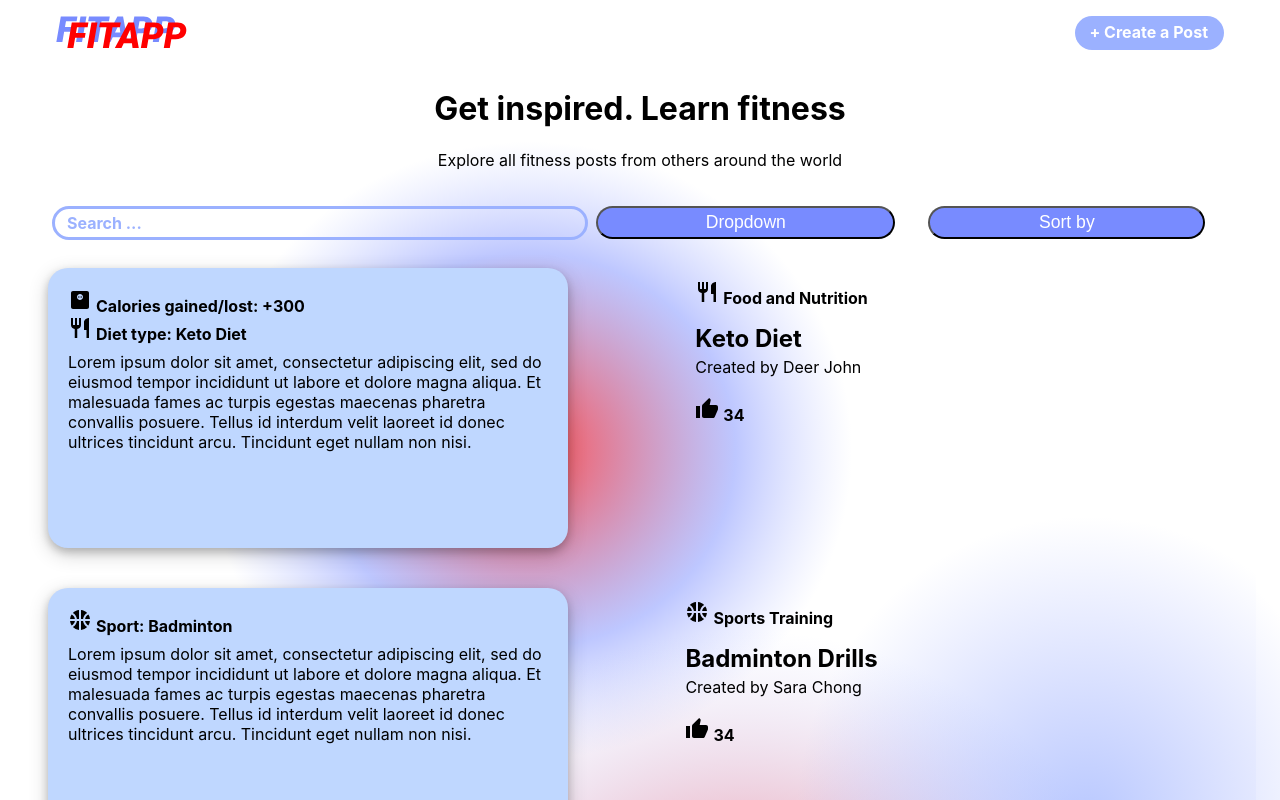
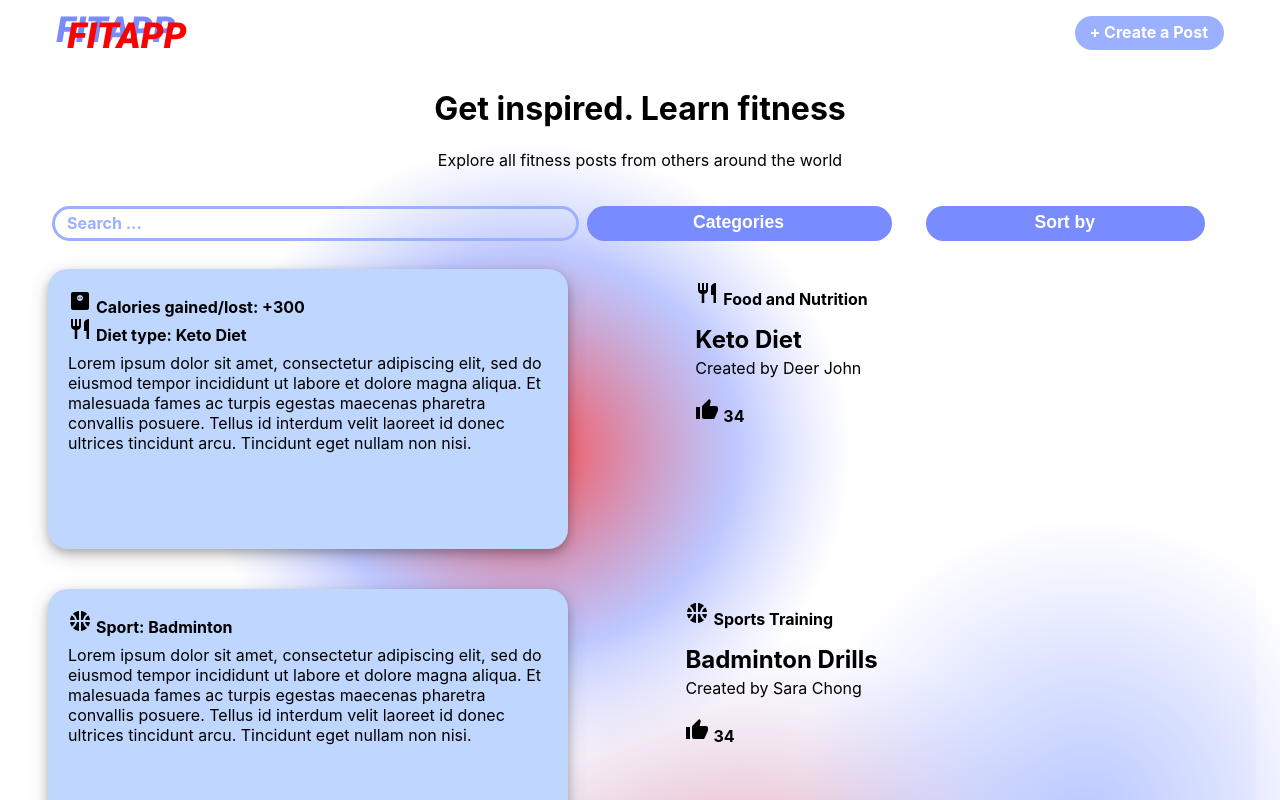
Before and after one commit to allenchen0705/fitapp, a React (Create React App) app in the folder my-app/: page / in a window 1280 px wide. Shown: the top 800 px of the page. Built offline with nearby package versions, Linux system fonts and the light colour scheme.

Commit message:
add homepage

```diff
--- a/my-app/package.json
+++ b/my-app/package.json
@@ -1,6 +1,7 @@
 {
   "name": "my-app",
   "version": "0.1.0",
+  "homepage": "http://fitapp.online",
   "private": true,
   "dependencies": {
     "@testing-library/jest-dom": "^5.14.1",
--- a/my-app/src/Home.css
+++ b/my-app/src/Home.css
@@ -18,6 +18,7 @@ header {
   top: 0;
   padding: 8px;
   position: sticky;
+  z-index: 40;
 }
 
 a {
@@ -84,10 +85,12 @@ p {
   font-size: 110%;
   background-color: var(--darkBlue);
   border-radius: 20px;
-  padding: 4px 12px;
+  padding: 6px 16px 8px 14px;
   margin: 4px;
   color: white;
   width: 90%;
+  border: none;
+  font-weight: bold;
 }
 
 .dropdown {
@@ -114,7 +117,7 @@ p {
 }
 
 .dropdown-content a:hover {
-  background-color: #ddd;
+    opacity: 50%;
 }
 
 .dropdown:hover .dropdown-content {
--- a/my-app/src/Home.js
+++ b/my-app/src/Home.js
@@ -1,7 +1,6 @@
 import "./Home.css";
 import { ReactComponent as Logo } from "./assets/logo.svg";
 import BlogPost from "./BlogPost";
-import { ChevronDown } from "react-feather";
 
 function Home() {
   return (
@@ -23,19 +22,20 @@ function Home() {
           <p>Search ...</p>
         </div>
         <div className="categories dropdown">
-          <button class="dropbtn">Dropdown</button>
+          <button class="dropbtn">Categories</button>
           <div class="dropdown-content">
-            <a href="#">Link 1</a>
-            <a href="#">Link 2</a>
-            <a href="#">Link 3</a>
+            <a href="/">Food and Nutrition</a>
+            <a href="/">Strength Training</a>
+            <a href="/">Cardio Training</a>
+            <a href="/">Sports Training</a>
+            <a href="/">Yoga and Meditation</a>
           </div>
         </div>
         <div className="sort dropdown">
           <button class="dropbtn">Sort by</button>
           <div class="dropdown-content">
-            <a href="#">Link 1</a>
-            <a href="#">Link 2</a>
-            <a href="#">Link 3</a>
+            <a href="/">Recent</a>
+            <a href="/">Most Liked</a>
           </div>
         </div>
       </section>
```
